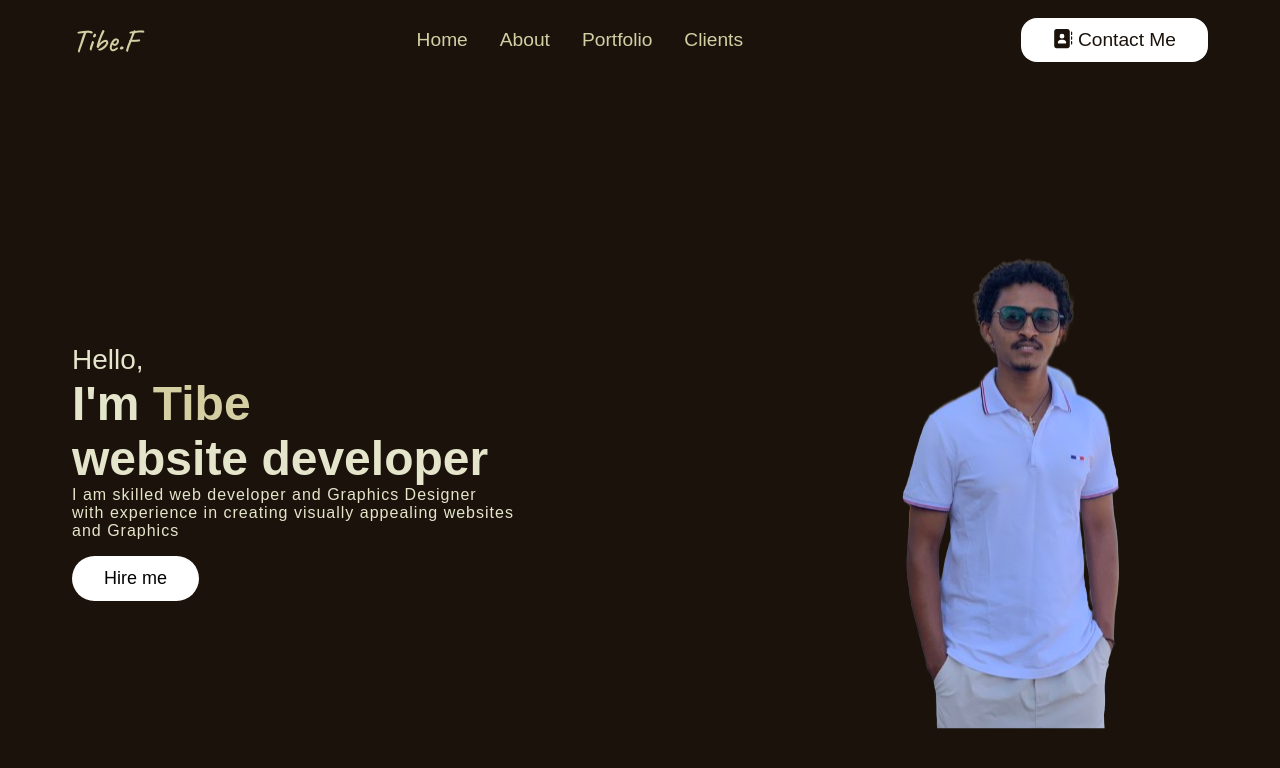
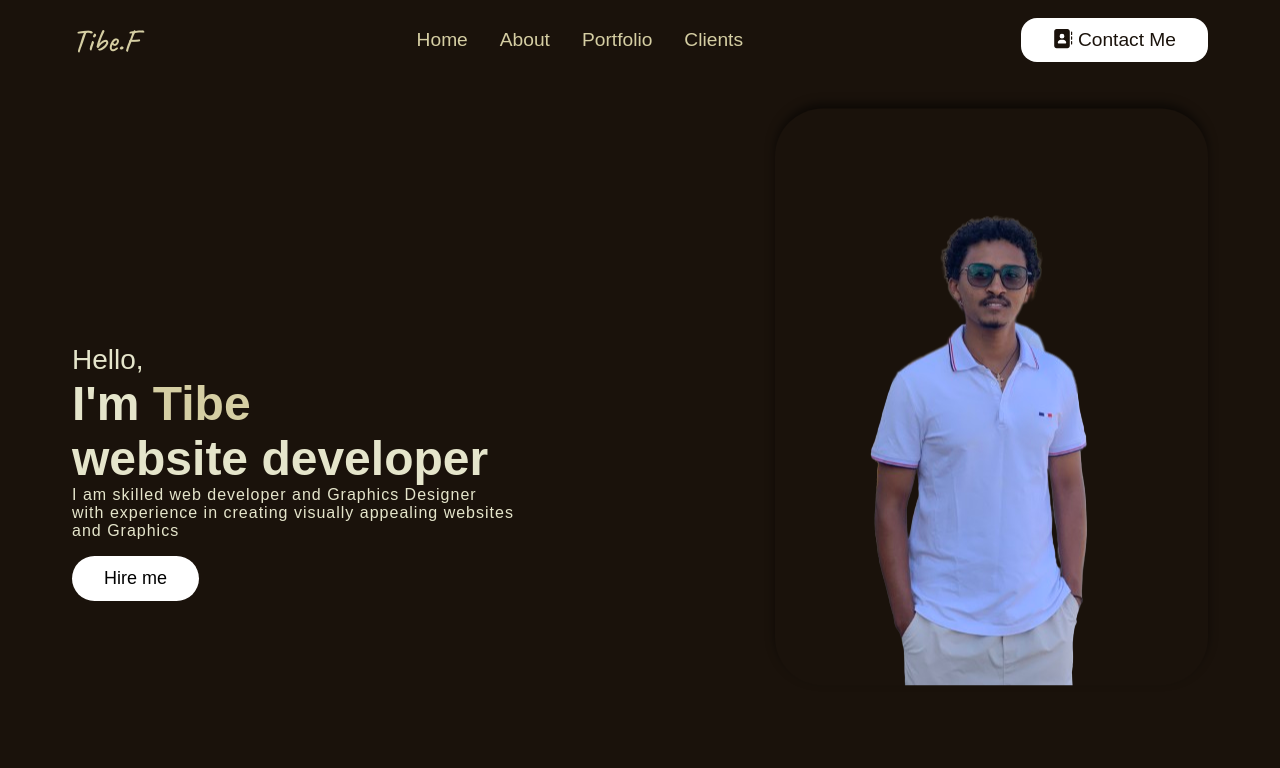
Before and after one commit to tibe-f/portfolio, a React (Vite) app: page / in a window 1280 px wide. Shown: the top 768 px of the page. Built offline with nearby package versions, Linux system fonts and the light colour scheme.

Commit message:
Add box shadow to profile image

```diff
--- a/src/components/intro/intro.css
+++ b/src/components/intro/intro.css
@@ -8,11 +8,12 @@
 }
 .bgtb{
     position: absolute;
-    top: 50%;
+    top: 44%;
     transform: translateY(-50%);
-    right: 0;
+    right: 2rem;
 
     border-radius: 3rem;
+    box-shadow: 0px -5px 10px 0px rgba(0, 0, 0, 0.5)
 }
 
 .introContent{
```
